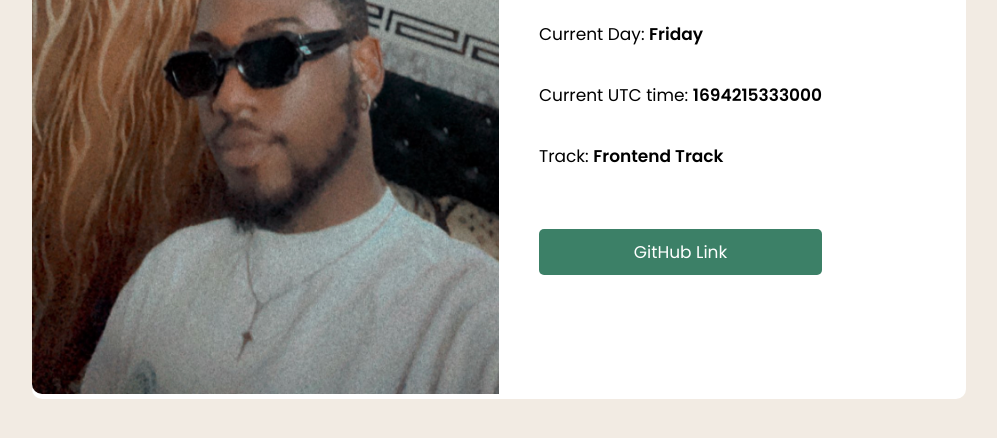
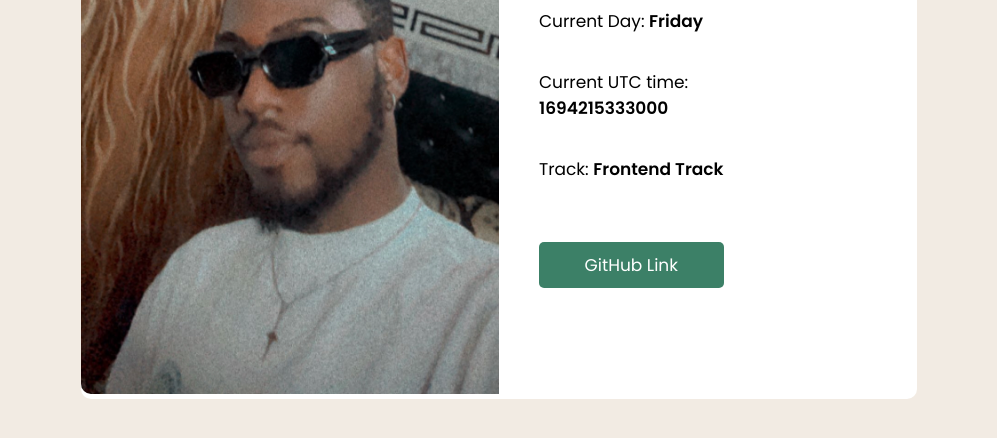
Before and after one commit to cybprom/HNGx-Stage-1, a plain HTML site: page index.html in a window 1280 px wide. Shown: the part 304-742 px from the top of the page, without its empty margins (141-1138 px from the left). Drawn offline with Linux system fonts and the light colour scheme.

Commit message:
added all in a fn

```diff
--- a/index.html
+++ b/index.html
@@ -31,7 +31,7 @@
           </div>
 
           <div class="space-between">
-            <label class="label-font">Current UTC time: </label>
+            <label class="label-font">Current UTC time: </label> <br />
             <span
               id="currentUTC"
               class="font"
--- a/script.js
+++ b/script.js
@@ -14,14 +14,23 @@ const displayCurrDay = () => {
   const today = new Date();
   const currentDay = weekDays[today.getUTCDay()];
   day.textContent = currentDay;
+
+  // console.log(currentUTC.toString());
+
+  // Can actually just use Date.now()
+  console.log(Date.now());
+
+  const currentUTC = today.getTime();
+  UTC.textContent = currentUTC;
 };
 
 const displayTimeMilli = () => {
-  const today = new Date();
-  const currentUTC = today.getTime();
-  console.log(currentUTC);
-  UTC.textContent = currentUTC;
+  // const today = new Date();
+  // const currentUTC = today.getTime();
+  // console.log(currentUTC.toString());
+  // UTC.textContent = currentUTC;
 };
 
-setInterval(displayTimeMilli, 1000);
+// setInterval(displayTimeMilli, 100);
+setInterval(displayCurrDay, 1000);
 displayCurrDay();
```
